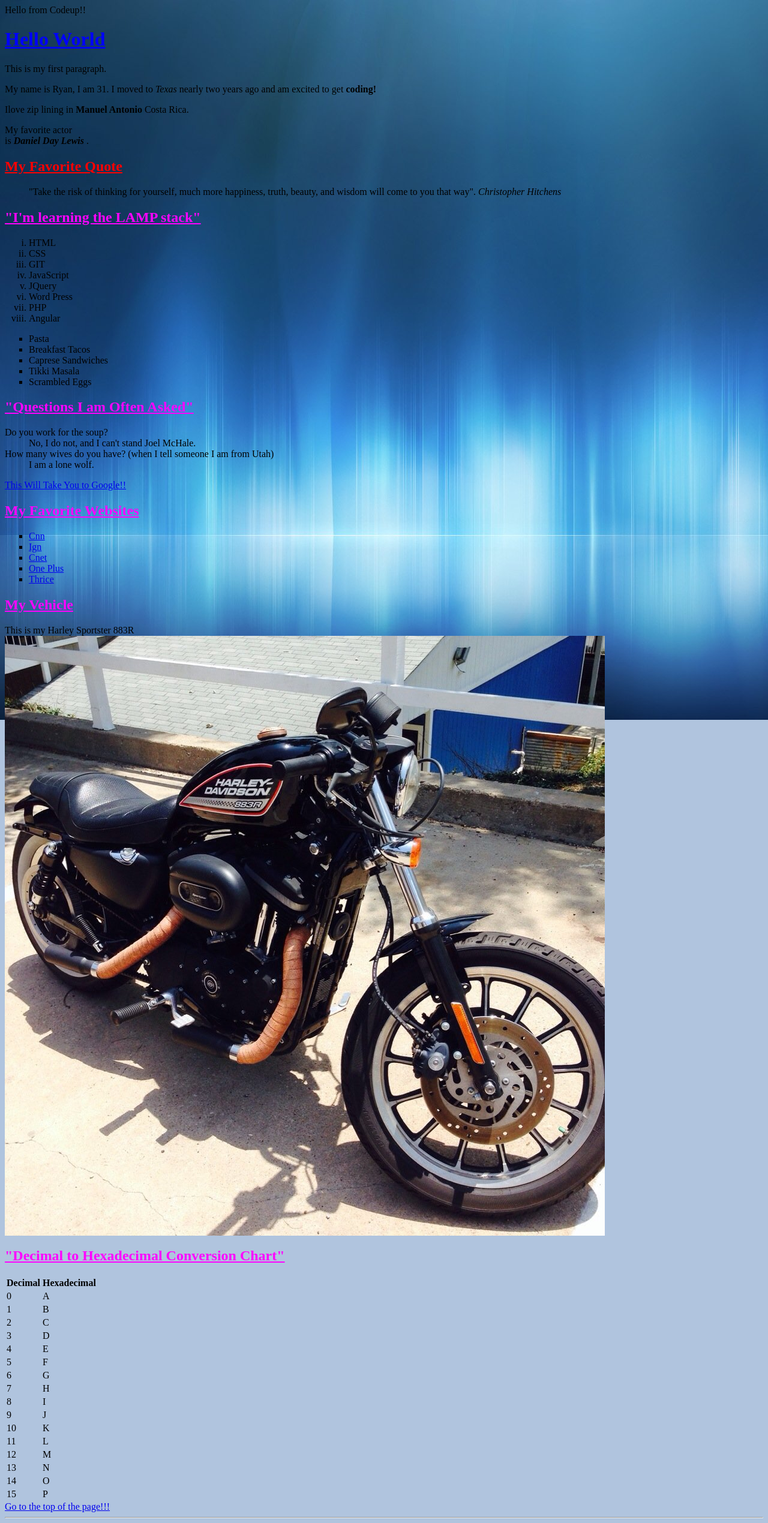
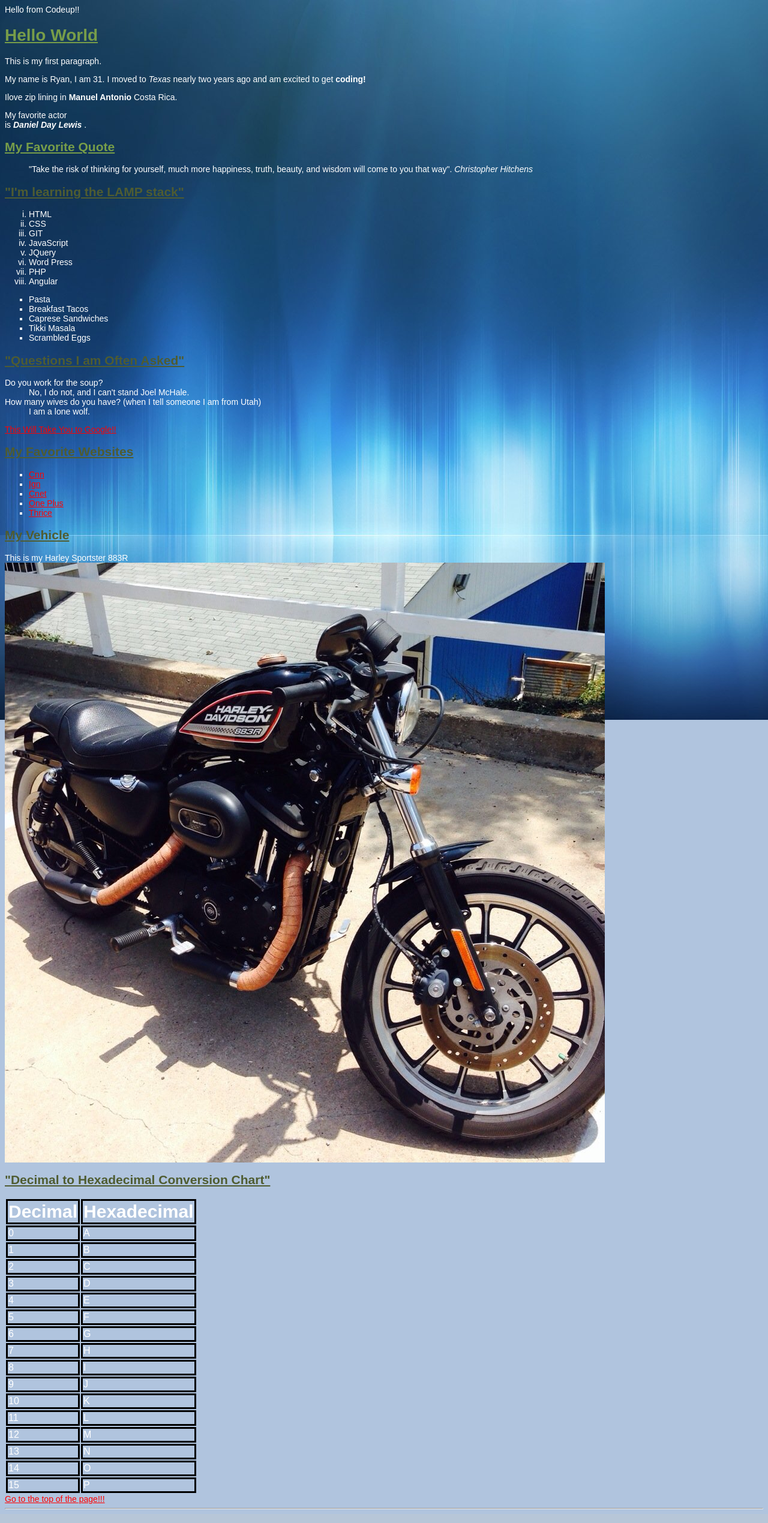
Before and after one commit to ryanscottbaker/Codeup-Web-Exercises, a PHP site: page /hello_world.html in a window 1280 px wide. Shown: the whole page at 60% size. After the commit the page ends 2516 px from the top, so only its background shows below. Run offline with PHP 8.4, Linux system fonts and the light colour scheme.

Commit message:
css for hello world with new colors that match the codeup logo

```diff
--- a/public/css/hello_world.css
+++ b/public/css/hello_world.css
@@ -1,17 +1,17 @@
-h1	{
-	color: blue;
+h1 {
+	color: #779D49;
 }
 
-h1	{text-decoration: underline;
+h1 {text-decoration: underline;
 
 }
-.quote_header	{color: #f00;
+.quote_header {color: #779D49;
 
 }
-.quote_header	{text-decoration: underline;
+.quote_header {text-decoration: underline;
 
 }
-h2	{color: #ff02ff
+h2{color: #4F5C31
 
 }
 h2{
@@ -27,6 +27,43 @@ ol	{
 ul 	{
 	list-style: lower-roman;
 }
-body { background-image: url("/img/bluecss.jpg");}
 
-body	{ background-repeat: no-repeat;}
+
+body {
+	font-family: 'Raleway', sans-serif;
+	color:white;
+	font-size:14px;
+	background-repeat: no-repeat;
+	background-image: url("/img/bluecss.jpg");
+}
+
+.hextable {
+	padding: 50px;
+
+}
+th {
+	border:3px solid black; font-size:30px;
+}
+td {
+	border:3px solid black;
+}
+
+/* unvisited link (:link) */
+a:link {
+    color:red;
+}
+
+/* visited link (:visited) */
+a:visited {
+    color:black;
+}
+
+/* mouse hover over link (:hover) */
+a:hover {
+    color:blue;
+}
+
+/* active/selected link (:active) */
+a:active {
+    color:green;
+}
```
